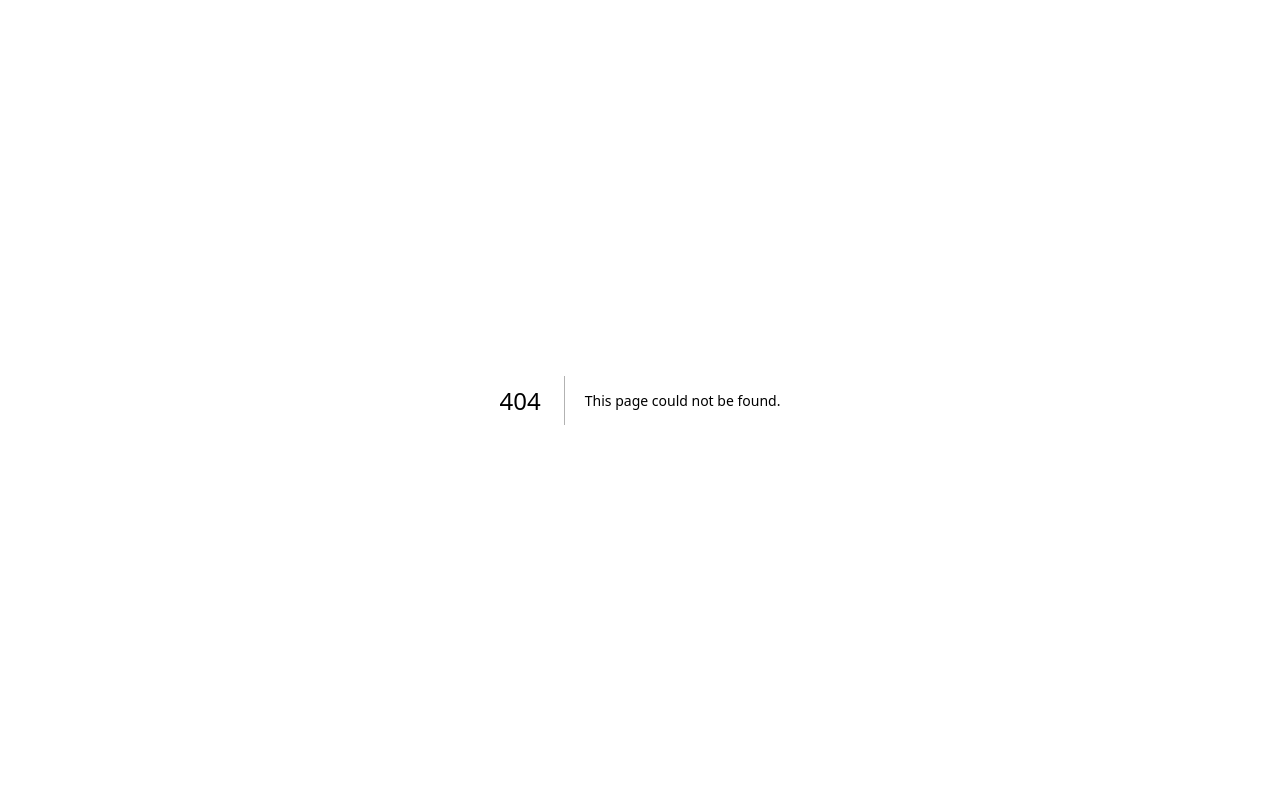
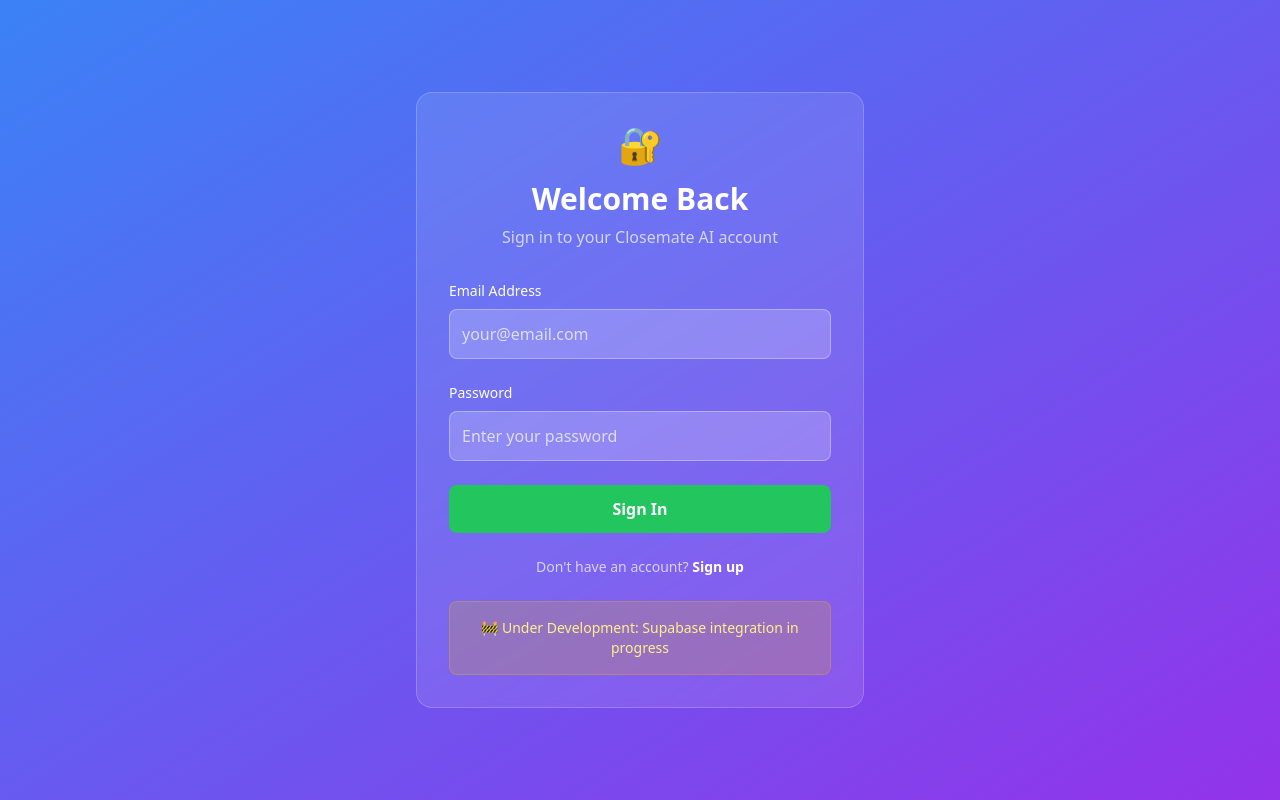
Before and after one commit to panduru47-arch/closemate-app, a Next.js app: page /auth/login in a window 1280 px wide. Before the commit this address had no page. Built offline with nearby package versions, Linux system fonts and the light colour scheme.

Commit message:
Add login page structure

```diff
--- /dev/null
+++ b/app/auth/login/page.tsx
@@ -0,0 +1,89 @@
+'use client';
+import { useState } from 'react';
+import { useRouter } from 'next/navigation';
+
+export default function LoginPage() {
+  const [email, setEmail] = useState('');
+  const [password, setPassword] = useState('');
+  const [loading, setLoading] = useState(false);
+  const router = useRouter();
+
+  const handleLogin = async (e: React.FormEvent) => {
+    e.preventDefault();
+    setLoading(true);
+
+    // Temporar - simulăm login-ul până integrăm Supabase
+    setTimeout(() => {
+      console.log('Login attempt:', email);
+      alert('Login functionality coming soon! Supabase integration in progress...');
+      setLoading(false);
+    }, 1000);
+  };
+
+  return (
+    <div className="min-h-screen bg-gradient-to-br from-blue-500 to-purple-600 flex items-center justify-center p-4">
+      <div className="max-w-md w-full">
+        <div className="bg-white/10 backdrop-blur-sm rounded-2xl p-8 border border-white/20">
+          <div className="text-center mb-8">
+            <div className="text-4xl mb-4">🔐</div>
+            <h1 className="text-3xl font-bold text-white mb-2">Welcome Back</h1>
+            <p className="text-white/70">Sign in to your Closemate AI account</p>
+          </div>
+
+          <form onSubmit={handleLogin} className="space-y-6">
+            <div>
+              <label className="block text-white text-sm mb-2">Email Address</label>
+              <input
+                type="email"
+                value={email}
+                onChange={(e) => setEmail(e.target.value)}
+                placeholder="your@email.com"
+                className="w-full p-3 rounded-lg bg-white/20 border border-white/30 text-white placeholder-white/70 focus:outline-none focus:ring-2 focus:ring-white/50"
+                required
+              />
+            </div>
+
+            <div>
+              <label className="block text-white text-sm mb-2">Password</label>
+              <input
+                type="password"
+                value={password}
+                onChange={(e) => setPassword(e.target.value)}
+                placeholder="Enter your password"
+                className="w-full p-3 rounded-lg bg-white/20 border border-white/30 text-white placeholder-white/70 focus:outline-none focus:ring-2 focus:ring-white/50"
+                required
+              />
+            </div>
+
+            <button
+              type="submit"
+              disabled={loading}
+              className="w-full bg-green-500 hover:bg-green-600 disabled:bg-gray-500 text-white py-3 px-6 rounded-lg font-semibold transition-colors"
+            >
+              {loading ? 'Signing in...' : 'Sign In'}
+            </button>
+          </form>
+
+          <div className="text-center mt-6">
+            <p className="text-white/70 text-sm">
+              Don't have an account?{' '}
+              <button
+                onClick={() => router.push('/auth/signup')}
+                className="text-white font-semibold hover:underline"
+              >
+                Sign up
+              </button>
+            </p>
+          </div>
+
+          {/* Development Info */}
+          <div className="mt-6 p-4 bg-yellow-500/20 border border-yellow-500/30 rounded-lg">
+            <p className="text-yellow-200 text-sm text-center">
+              🚧 Under Development: Supabase integration in progress
+            </p>
+          </div>
+        </div>
+      </div>
+    </div>
+  );
+}
```
